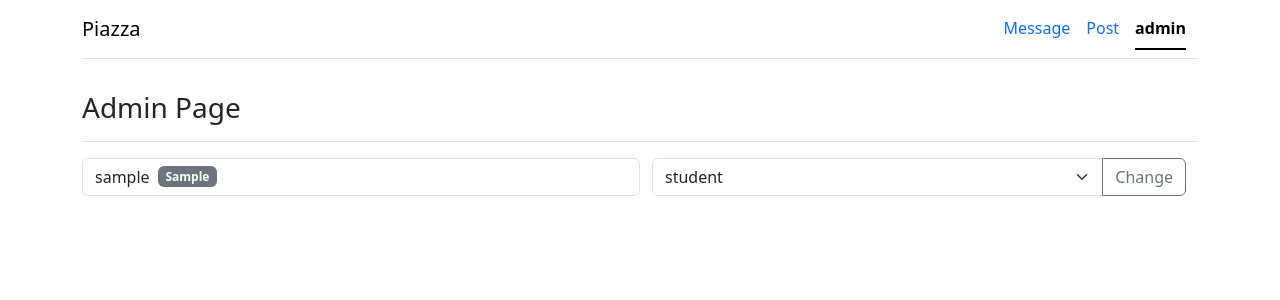
After one commit to lng205/FlaskChat, a Flask app: template templates/admin.jinja in a window 1280 px wide. The commit adds this page. Shown: the top 300 px of the page. Run offline with Flask 3, Linux system fonts and the light colour scheme; the template is opened without the code that fills it: most values are stand-ins (such as "Sample title", 1, 10 or a date in 2020); some libraries are stand-ins or nearby versions.

Commit message:
Add account permission system

```diff
--- a/app.py
+++ b/app.py
@@ -97,6 +97,7 @@ def message():
     return render_template(
         "message.jinja",
         username=username,
+        account_type=db.get_account_type(username),
         friends=db.get_friends(username),
         pending_friends=db.get_pending_friends(username),
     )
@@ -104,6 +105,20 @@ def message():
 @app.route("/post")
 def post():
     pass
+
+@app.route("/admin", methods=["GET", "POST"])
+def admin():
+    if request.method == "GET":
+        token = request.cookies.get('auth_token')
+        username = request.cookies.get("username")
+        if not verify_token(token, username) or not db.is_admin(username):
+            abort(401)
+        return render_template("admin.jinja", userdata=db.get_all_users())
+    else:
+        username = request.json.get("username")
+        account_type = request.json.get("type")
+        msg = db.set_account_type(username, account_type)
+        return jsonify({"msg": msg})
 
 def create_token(username):
     return jwt.encode(
--- a/models.py
+++ b/models.py
@@ -37,8 +37,9 @@ class User(Base):
     # and I want this column to be my primary key
     # then accessing john.username -> will give me some data of type string
     # in other words we've mapped the username Python object property to an SQL column of type String
-    username: Mapped[str] = mapped_column(String, primary_key=True)
-    password: Mapped[str] = mapped_column(String)
+    username: Mapped[str] = mapped_column(primary_key=True)
+    password: Mapped[str]
+    account_type: Mapped[str] = mapped_column(default="student")
 
     friends: Mapped[List["User"]] = relationship(
         "User",
--- a/socket_routes.py
+++ b/socket_routes.py
@@ -38,7 +38,7 @@ def connect():
     user_sessions[username] = request.sid
 
     friends = db.get_friends(username)
-    for friend in friends:
+    for friend, _ in friends:
         if friend in user_sessions:
             # Notify the user that their friend is online
             emit('status_update', {"username": friend, "online": True}, room=user_sessions[username])
@@ -59,7 +59,7 @@ def disconnect():
 
     # Notify the user's friends that the user is offline
     friends = db.get_friends(username)
-    for friend in friends:
+    for friend, _ in friends:
         if friend in user_sessions:
             emit('status_update', {"username": username, "online": False}, room=user_sessions[friend])
 
@@ -124,7 +124,7 @@ def add_friend(username, friend):
 
 @socketio.on("handle_friend_request")
 def handle_friend_request(username, friend, accept):
-    db.handle_friend_request(username, friend, accept)
+    db.handle_friend_request(username, friend, accept == "true")
     emit("friend_change")
     emit("friend_change", to=user_sessions[friend])
 
--- /dev/null
+++ b/static/js/admin.js
@@ -0,0 +1,12 @@
+$(document).ready(function() {
+    $('button').click(function() {
+        const username = $(this).closest('div').attr('name');
+        const type = $(this).closest('div').find('select').val();
+        axios.post('/admin', {
+            username: username,
+            type: type
+        }).then(res => {
+            $('.alert').text(res.data.msg).removeClass('d-none');
+        })
+    })
+})
--- a/static/js/message.js
+++ b/static/js/message.js
@@ -21,10 +21,10 @@ socket.on("incoming", (msg, color = "black") => {
 
 socket.on("status_update", msg => {
     if (msg.online) {
-        $(`.friend-item[name="${msg.username}"] span`).css('color', 'green');
+        $(`.friend-item[name="${msg.username}"] .online-status`).css('color', 'green');
     }
     else {
-        $(`.friend-item[name="${msg.username}"] span`).css('color', 'red');
+        $(`.friend-item[name="${msg.username}"] .online-status`).css('color', 'red');
     }
 })
 
--- /dev/null
+++ b/templates/admin.jinja
@@ -0,0 +1,55 @@
+{% extends 'base.jinja' %}
+{% block content %}
+
+<div class="container">
+    <!-- navbar -->
+    <nav class="navbar border-bottom mb-4">
+        <div class="container-fluid ps-0">
+            <a class="navbar-brand" href="{{ url_for('index') }}">Piazza</a>
+            <ul class="nav nav-underline justify-content-end">
+                <li class="nav-item">
+                    <a class="nav-link" href="{{ url_for('message') }}">Message</a>
+                </li>
+                <li class="nav-item">
+                    <a class="nav-link" href="{{ url_for('post') }}">Post</a>
+                </li>
+                <li class="nav-item">
+                    <a class="nav-link active" href="{{ url_for('admin') }}">admin</a>
+                </li>
+            </ul>
+        </div>
+    </nav>
+
+    <!-- title -->
+    <nav class="navbar border-bottom">
+        <div class="container ps-0">
+            <h3>Admin Page</h3>
+        </div>
+    </nav>
+
+    <!-- content -->
+    <div class="alert alert-info d-none"></div>
+    <div class="container mt-3">
+        {% for username, account_type in userdata %}
+        <div class="row">
+            <div class="col-6 d-flex align-items-center border rounded">
+                <span class="me-2">{{ username }}</span>
+                <span class="badge text-bg-secondary">{{ account_type }}</span>
+            </div>
+            <div class="col-6">
+                <div class="input-group" name="{{ username }}">
+                    <select class="form-select">
+                        <option value="student">student</option>
+                        <option value="academic">academic</option>
+                        <option value="administrative">administrative</option>
+                        <option value="admin">admin</option>
+                    </select>
+                    <button class="btn btn-outline-secondary" type="button">Change</button>
+                </div>
+            </div>
+        </div>
+        {% endfor %}
+    </div>
+</div>
+<script src="/static/js/admin.js"></script>
+{% endblock %}
--- a/templates/index.jinja
+++ b/templates/index.jinja
@@ -3,8 +3,6 @@ Index page, the "default" page when you visit "http://localhost/"
  without any URL parameters at the end
  -->
 {% extends 'base.jinja' %}
-
-
 {% block content %}
 <div class="container mt-5">
     <h1 class="text-center mb-4">Hello! Welcome to the site!</h1>
@@ -13,5 +11,4 @@ Index page, the "default" page when you visit "http://localhost/"
         <p class="mx-2"><a href="{{ url_for('login') }}" class="btn btn-secondary">Login</a></p>
     </div>
 </div>
-
 {% endblock %}
```
Also changed, not shown: db.py (+24 -2 lines), scripts/manage_db.py (+2 -18 lines), templates/authenticate.jinja (+6 -1 lines), templates/message.jinja (+20 -5 lines).
